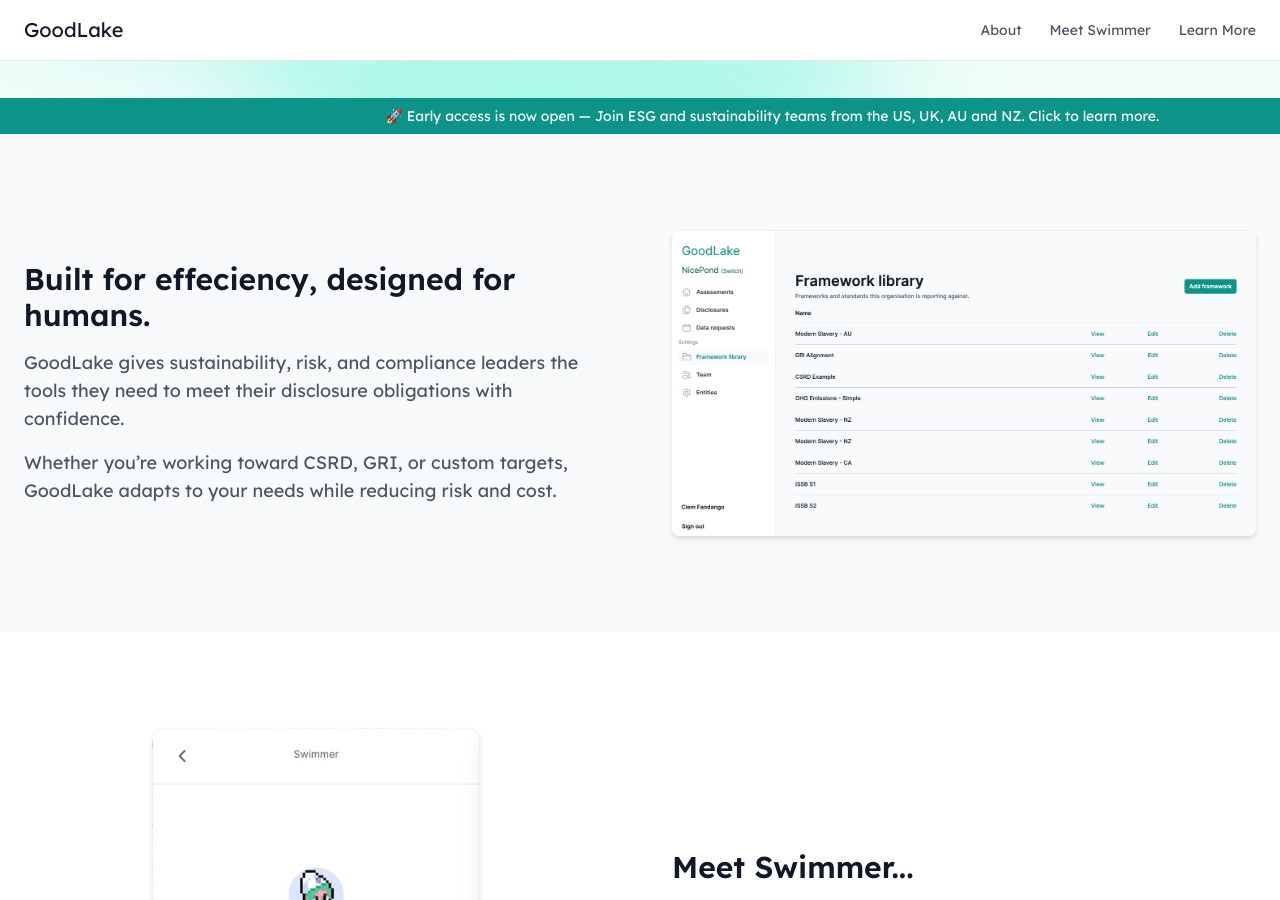
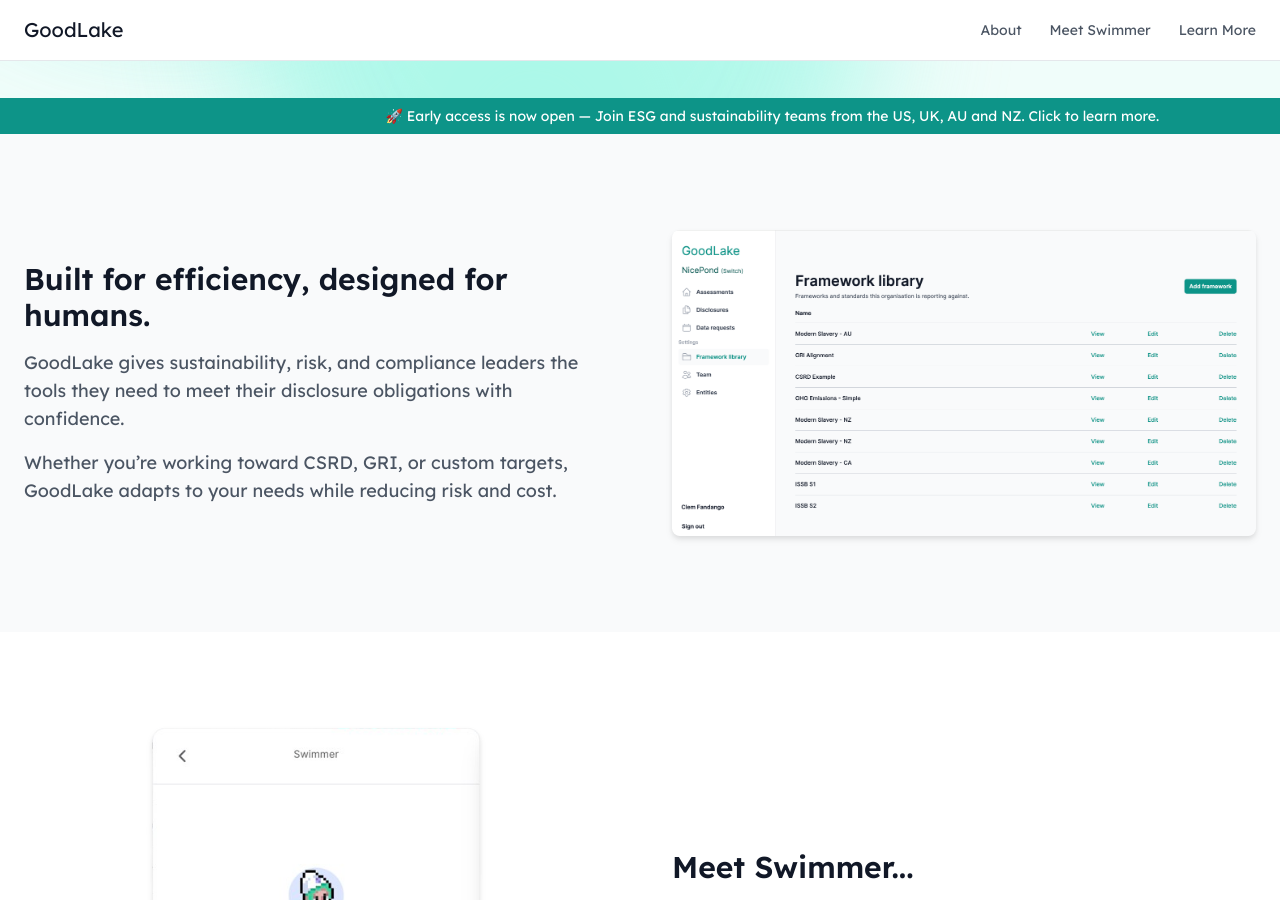
Before and after one commit to git-wayfa/goodlake.io, a Jekyll site: the page built from index.md, in a window 1280 px wide and 900 px high, scrolled down 481 px. Built offline with Jekyll 4.4.1, drawn with Linux system fonts in a browser that asks for light colours; nearby versions of some CDN libraries; comment, search, counter and statistics services are not loaded.

Commit message:
Update default.html - silly typo

```diff
--- a/_layouts/default.html
+++ b/_layouts/default.html
@@ -93,7 +93,7 @@
   <section id="about" class="bg-gray-50 py-24">
     <div class="max-w-7xl mx-auto px-6 grid md:grid-cols-2 gap-16 items-center">
       <div>
-        <h3 class="text-3xl font-semibold text-gray-900 mb-4">Built for effeciency, designed for humans.</h3>
+        <h3 class="text-3xl font-semibold text-gray-900 mb-4">Built for efficiency, designed for humans.</h3>
         <p class="text-gray-600 text-lg mb-4">GoodLake gives sustainability, risk, and compliance leaders the tools they need to meet their disclosure obligations with confidence.</p>
         <p class="text-gray-600 text-lg">Whether you’re working toward CSRD, GRI, or custom targets, GoodLake adapts to your needs while reducing risk and cost.</p>
       </div>
```
